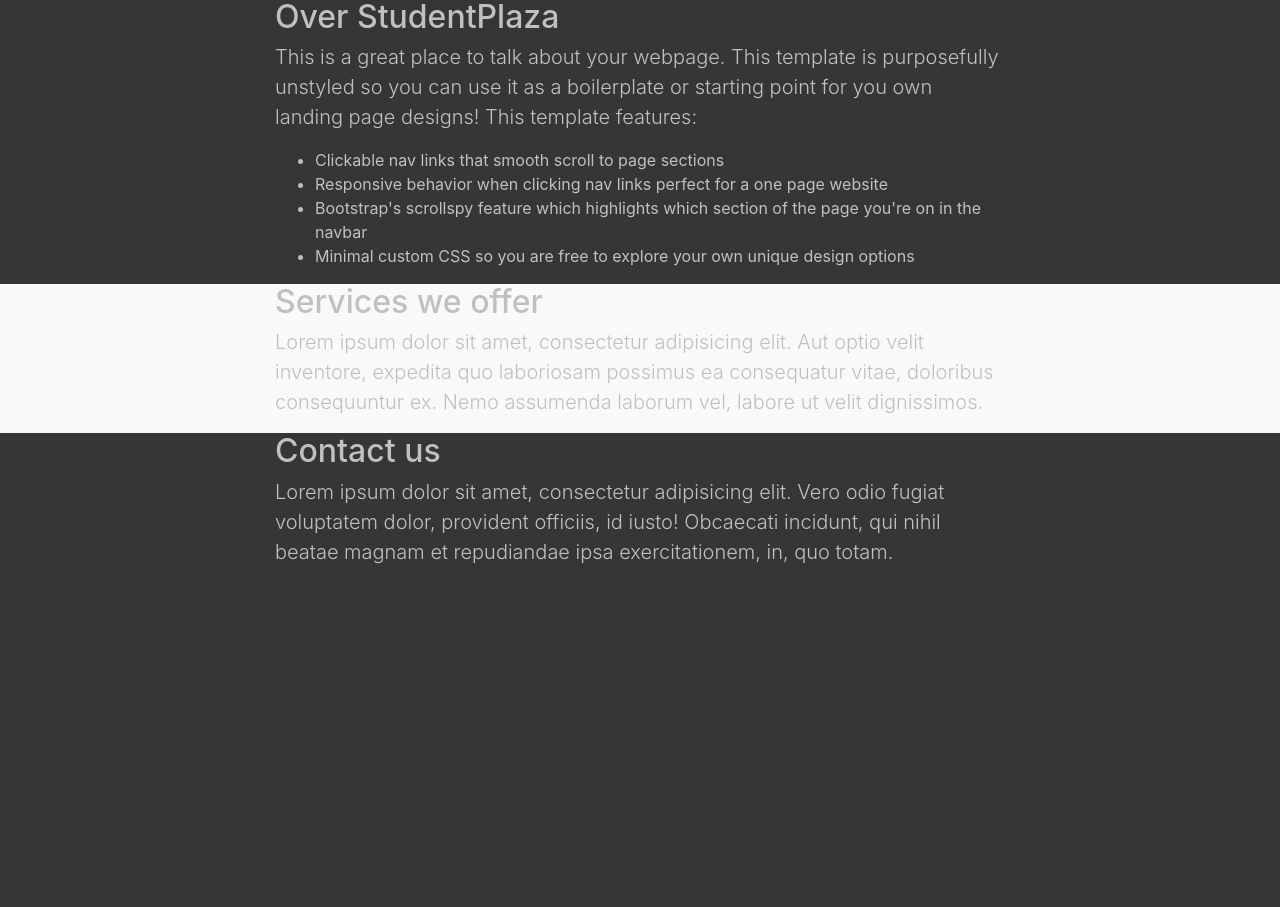
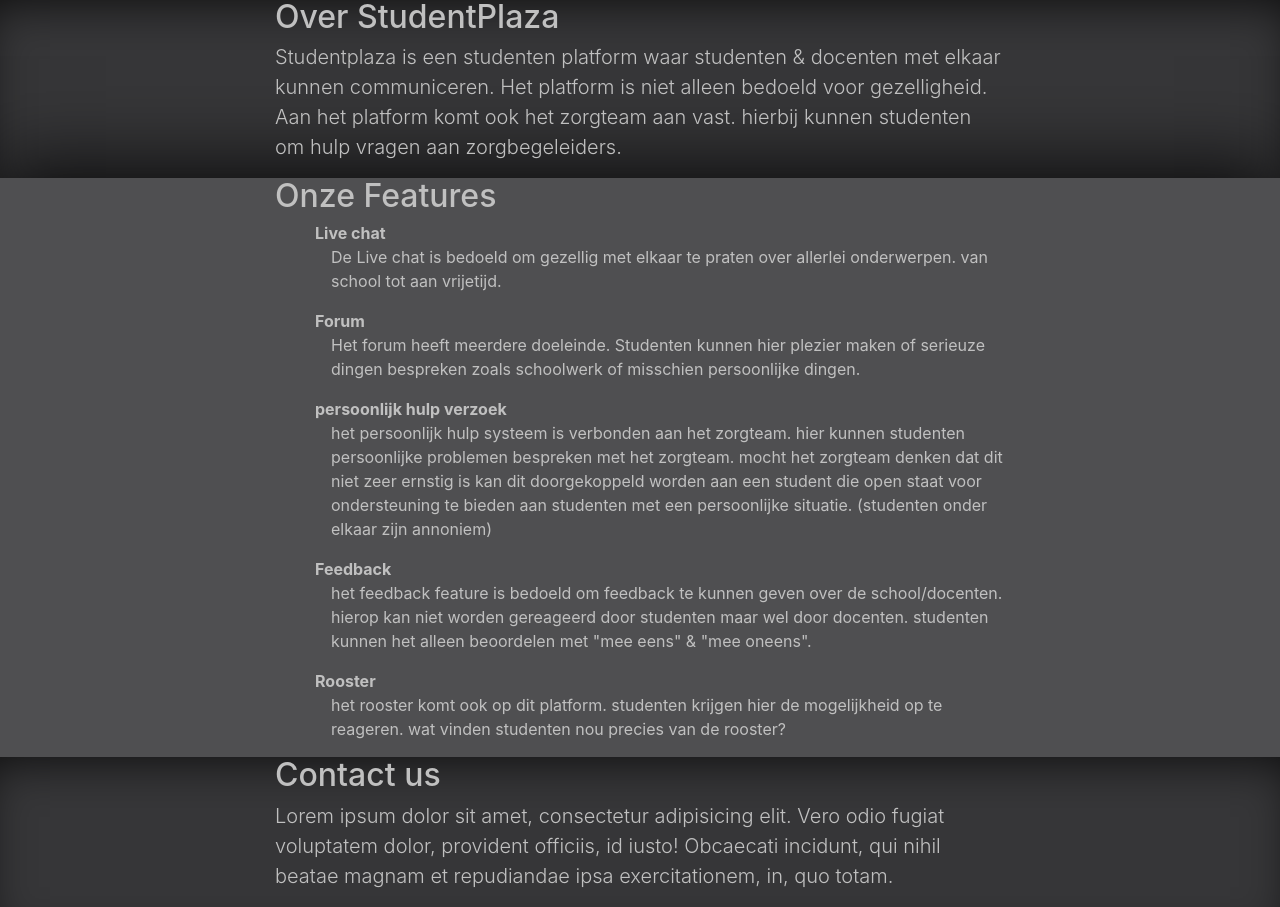
Before and after one commit to petersnoek/StudentPlatform, a CodeIgniter app: page /studentplaza/ in a window 1280 px wide. Shown: the part 575-1482 px from the top of the page. Before the commit the page ends 1139 px from the top, so only its background shows below. Run offline with CodeIgniter, Linux system fonts and the light colour scheme; some libraries are stand-ins or nearby versions.

Commit message:
styling and filling frontpage

```diff
--- a/application/views/index.php
+++ b/application/views/index.php
@@ -13,30 +13,45 @@
         <div class="row">
             <div class="col-lg-8 mx-auto">
                 <h2>Over StudentPlaza</h2>
-                <p class="lead">This is a great place to talk about your webpage. This template is purposefully unstyled so you can use it as a boilerplate or starting point for you own landing page designs! This template features:</p>
-                <ul>
-                    <li>Clickable nav links that smooth scroll to page sections</li>
-                    <li>Responsive behavior when clicking nav links perfect for a one page website</li>
-                    <li>Bootstrap's scrollspy feature which highlights which section of the page you're on in the navbar</li>
-                    <li>Minimal custom CSS so you are free to explore your own unique design options</li>
+                <p class="lead">Studentplaza is een studenten platform waar studenten & docenten met elkaar kunnen communiceren. Het platform is niet alleen bedoeld voor gezelligheid. Aan het platform komt ook het zorgteam aan vast. hierbij kunnen studenten om hulp vragen aan zorgbegeleiders.</p>
+
+            </div>
+        </div>
+    </div>
+</section>
+
+<section id="features" class="licht_grijs">
+    <div class="container">
+        <div class="row">
+            <div class="col-lg-8 mx-auto">
+                <h2>Onze Features</h2>
+                <ul class="feature_list">
+                    <li>Live chat</li>
+
+                    <dl> De Live chat is bedoeld om gezellig met elkaar te praten over allerlei onderwerpen. van school tot aan vrijetijd.</dl>
+
+                    <li>Forum</li>
+
+                    <dl>Het forum heeft meerdere doeleinde. Studenten kunnen hier plezier maken of serieuze dingen bespreken zoals schoolwerk of misschien persoonlijke dingen.</dl>
+
+                    <li>persoonlijk hulp verzoek</li>
+
+                    <dl> het persoonlijk hulp systeem is verbonden aan het zorgteam. hier kunnen studenten persoonlijke problemen bespreken met het zorgteam. mocht het zorgteam denken dat dit niet zeer ernstig is kan dit doorgekoppeld worden aan een student die open staat voor ondersteuning te bieden aan studenten met een persoonlijke situatie. (studenten onder elkaar zijn annoniem)</dl>
+
+                    <li>Feedback</li>
+
+                    <dl> het feedback feature is bedoeld om feedback te kunnen geven over de school/docenten. hierop kan niet worden gereageerd door studenten maar wel door docenten. studenten kunnen het alleen beoordelen met "mee eens" & "mee oneens".</dl>
+
+                    <li>Rooster</li>
+
+                    <dl>   het rooster komt ook op dit platform. studenten krijgen hier de mogelijkheid op te reageren. wat vinden studenten nou precies van de rooster?</dl>
                 </ul>
             </div>
         </div>
     </div>
 </section>
 
-<section id="features" class="bg-light">
-    <div class="container">
-        <div class="row">
-            <div class="col-lg-8 mx-auto">
-                <h2>Services we offer</h2>
-                <p class="lead">Lorem ipsum dolor sit amet, consectetur adipisicing elit. Aut optio velit inventore, expedita quo laboriosam possimus ea consequatur vitae, doloribus consequuntur ex. Nemo assumenda laborum vel, labore ut velit dignissimos.</p>
-            </div>
-        </div>
-    </div>
-</section>
-
-<section id="contact">
+<section id="contact" class="grijs">
     <div class="container">
         <div class="row">
             <div class="col-lg-8 mx-auto">
--- a/assets/css/style1.css
+++ b/assets/css/style1.css
@@ -117,13 +117,28 @@
 }
 
 /** Content styling **/
-.logo-col{
-    color: rgb(88, 155, 59);
-}
-strong{
-    color:rgb(58, 84, 155);
-}
+
 .grijs{
     background-color: rgb(54, 54, 56);
-    color: silver
+    color: silver;
+    -webkit-box-shadow: inset -1px 20px 47px -16px rgba(0,0,0,0.75);
+    -moz-box-shadow: inset -1px 20px 47px -16px rgba(0,0,0,0.75);
+    box-shadow: inset -1px 20px 47px -16px rgba(0,0,0,0.75);
+
 }
+.licht_grijs{
+    background-color: rgb(79, 79, 81);
+    -webkit-box-shadow: -1px -11px 72px 3px rgba(0,0,0,0.75);
+    -moz-box-shadow: -1px -11px 72px 3px rgba(0,0,0,0.75);
+    box-shadow: -1px -11px 72px 3px rgba(0,0,0,0.75);
+
+}
+.feature_list{
+    list-style: none;
+}
+.feature_list li{
+    font-weight: bold;
+}
+.feature_list dl{
+    margin-left: 1em;
+}
```
